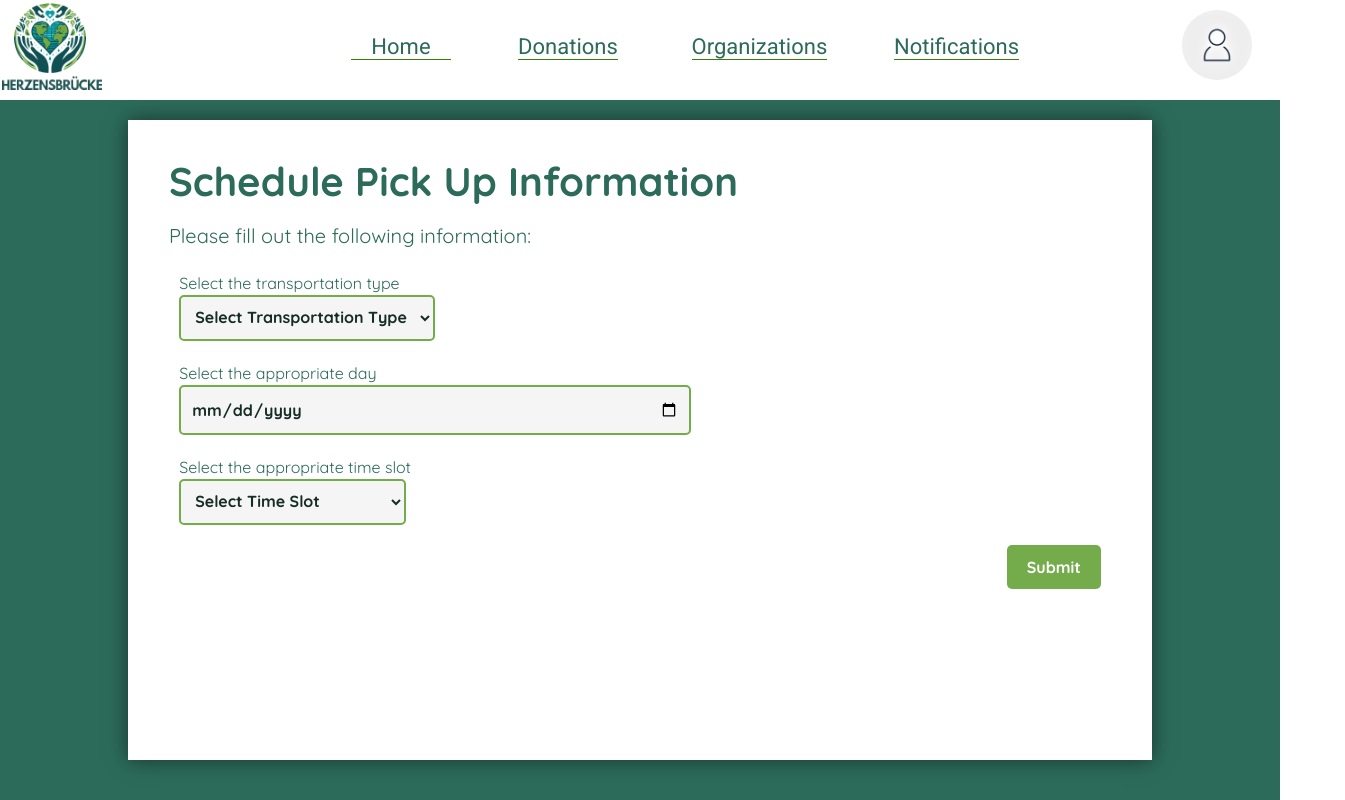
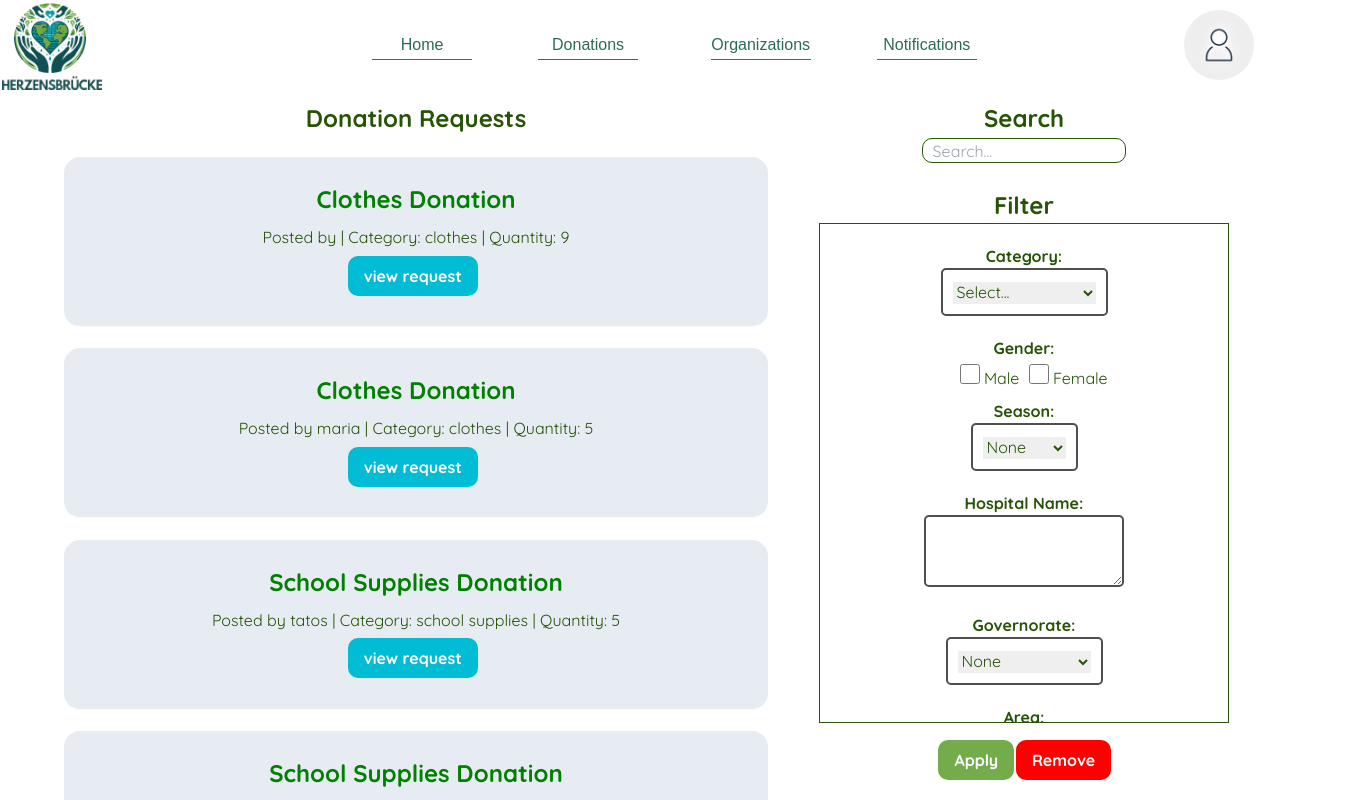
Before and after one commit to Tatos23/FC-CSEN, a React (Create React App) app: page / in a window 1280 px wide. Shown: the top 800 px of the page, 1345 px wide, since content can reach past the window. Built offline with nearby package versions, Linux system fonts and the light colour scheme; data requests are answered from the project's data file.

Commit message:
fixed styles

```diff
--- a/src/App.js
+++ b/src/App.js
@@ -50,7 +50,7 @@ function App() {
         <Routes>
           {/* <Route path="/" element={<Requests/>} /> */}
 
-          <Route index element={<PickUp/>} />
+          <Route index element={<ViewRequests/>} />
           <Route path="/admin-dashboard" element={<AdminDashBoard />} >
             <Route index element={<AdminHomePage />} />
             <Route path="system-users" element={<AdminUsers />} />
--- a/src/components/donor/ViewRequests.css
+++ b/src/components/donor/ViewRequests.css
@@ -289,7 +289,7 @@
 .view-requests-profilebutton {
     position: absolute;
     top: 10px;
-    right: 10px;
+    right: 0%;
     width: 70px;
     /* Adjust the size as needed */
     height: 70px;
```
